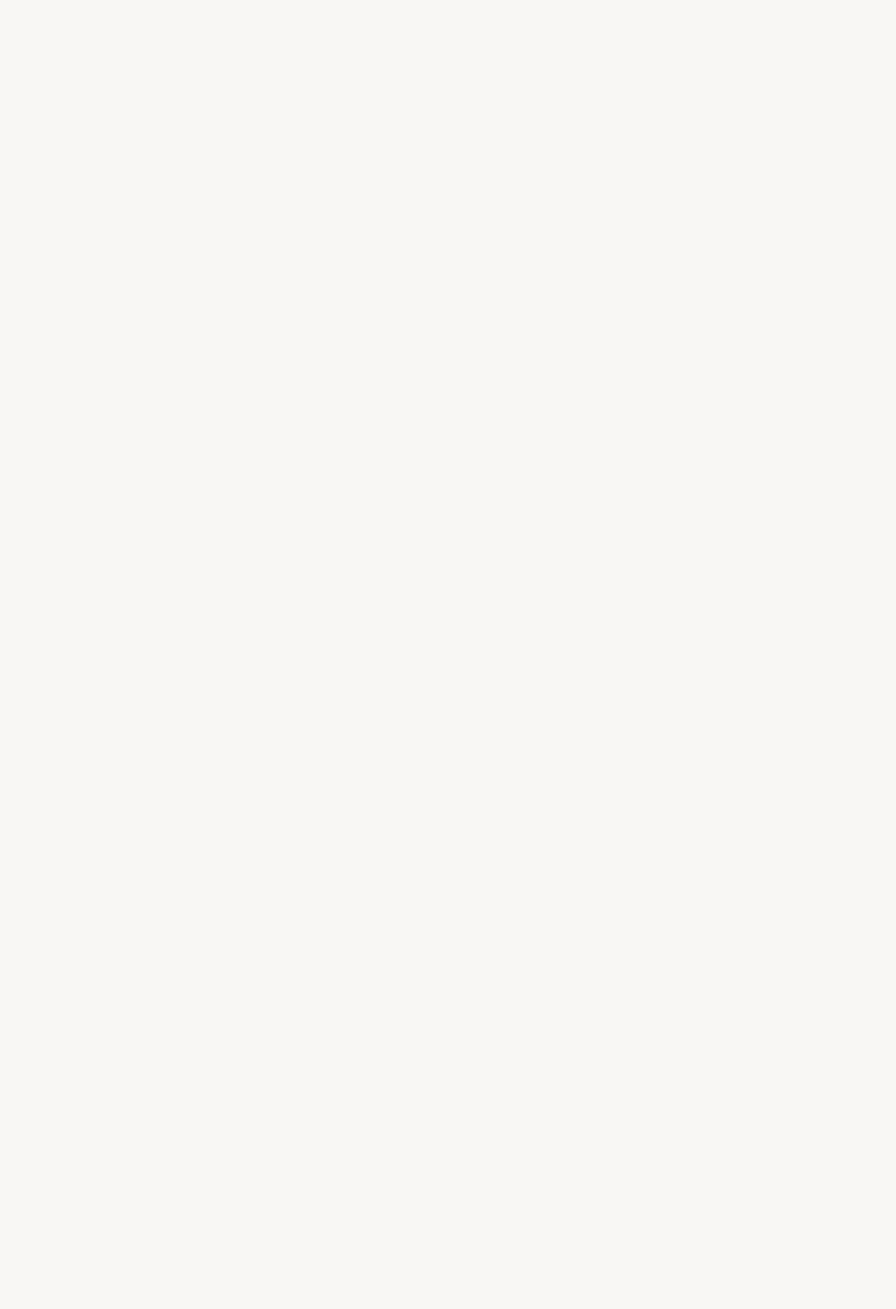
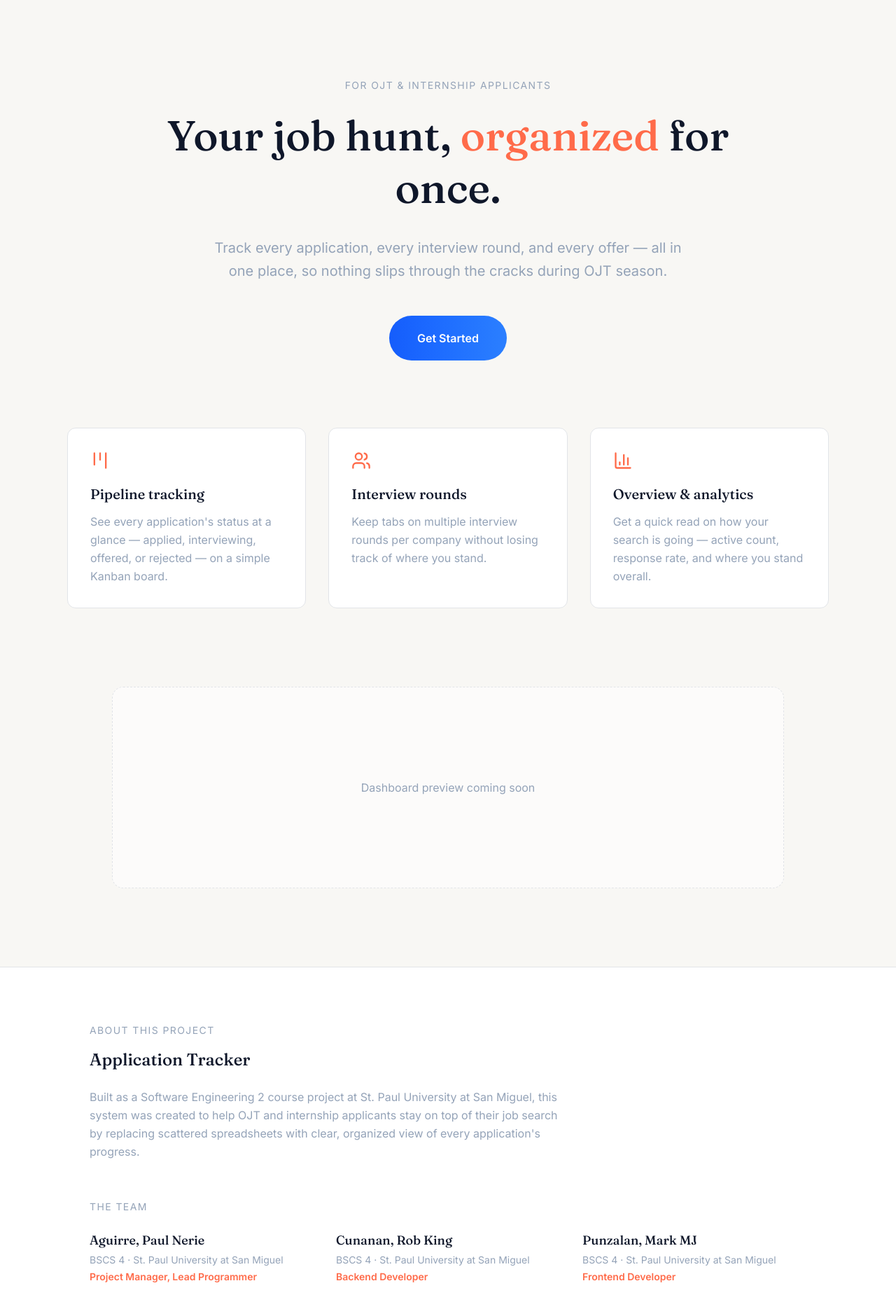
Before and after one commit to ToyBitZ00/Application_Tracker, a Next.js app: page / in a window 1280 px wide. Before the commit this address had no page. Shown: the top 1870 px of the page at 70% size. Before the commit the page ends 800 px from the top, so only its background shows below. Built offline with nearby package versions, Linux system fonts and the light colour scheme.

Commit message:
Created the Initial Landing Page.

```diff
--- /dev/null
+++ b/app/login/page.tsx
@@ -0,0 +1,10 @@
+export default function LoginPage() {
+  return (
+    <div className="min-h-screen flex items-center justify-center bg-paper px-8">
+      <div className="w-full max-w-sm text-center">
+        <h1 className="font-display text-2xl text-ink mb-2">Login</h1>
+        <p className="text-sm text-slate">Login form goes here.</p>
+      </div>
+    </div>
+  );
+}
--- a/app/page.tsx
+++ b/app/page.tsx
@@ -1,71 +1,104 @@
-import Image from "next/image";
-import { redirect } from 'next/navigation';
+import Link from 'next/link';
+import { Kanban, Users, BarChart3 } from 'lucide-react';
 
-export default function Home() {
-  redirect('/dashboard');
+const team = [
+  {
+    name: 'Aguirre, Paul Nerie',
+    year: 'BSCS 4',
+    role: 'Project Manager, Lead Programmer',
+  },
+  {
+    name: 'Cunanan, Rob King',
+    year: 'BSCS 4',
+    role: 'Backend Developer',
+  },
+  {
+    name: 'Punzalan, Mark MJ',
+    year: 'BSCS 4',
+    role: 'Frontend Developer',
+  },
+];
+
+export default function LandingPage() {
   return (
-    <div className="flex flex-col flex-1 items-center justify-center bg-zinc-50 font-sans dark:bg-black">
-      <main className="flex flex-1 w-full max-w-3xl flex-col items-center justify-between py-32 px-16 bg-white dark:bg-black sm:items-start">
-        <Image
-          className="dark:invert h-5 w-[100px]"
-          src="/next.svg"
-          alt="Next.js logo"
-          width={100}
-          height={20}
-          priority
-        />
-        <div className="flex flex-col items-center gap-6 text-center sm:items-start sm:text-left">
-          <h1 className="max-w-xs text-3xl font-semibold leading-10 tracking-tight text-black dark:text-zinc-50">
-            To get started, edit the{" "}
-            <code className="rounded bg-black/[.06] px-1.5 py-0.5 font-mono text-[0.9em] dark:bg-white/[.08]">
-              page.tsx
-            </code>{" "}
-            file.
-          </h1>
-          <p className="max-w-md text-lg leading-8 text-zinc-600 dark:text-zinc-400">
-            Looking for a starting point or more instructions? Head over to{" "}
-            <a
-              href="https://vercel.com/templates?framework=next.js&utm_source=create-next-app&utm_medium=appdir-template-tw&utm_campaign=create-next-app"
-              className="font-medium text-zinc-950 dark:text-zinc-50"
-            >
-              Templates
-            </a>{" "}
-            or the{" "}
-            <a
-              href="https://nextjs.org/learn?utm_source=create-next-app&utm_medium=appdir-template-tw&utm_campaign=create-next-app"
-              className="font-medium text-zinc-950 dark:text-zinc-50"
-            >
-              Learning
-            </a>{" "}
-            center.
+    <div className="min-h-screen bg-paper">
+      {/* Hero */}
+      <section className="px-8 pt-28 pb-24 max-w-4xl mx-auto text-center">
+        <p className="text-sm uppercase tracking-widest text-slate mb-6">
+          For OJT & Internship Applicants
+        </p>
+        <h1 className="font-display text-5xl md:text-6xl leading-tight text-ink mb-8">
+          Your job hunt,{' '}
+          <span className="text-coral">organized</span> for once.
+        </h1>
+        <p className="text-slate text-xl mb-12 max-w-2xl mx-auto leading-relaxed">
+          Track every application, every interview round, and every offer —
+          all in one place, so nothing slips through the cracks during OJT season.
+        </p>
+        <Link
+          href="/login"
+          className="inline-block px-10 py-5 rounded-full bg-gradient-to-r from-blue-600 to-blue-500 text-white font-semibold text-base hover:opacity-90 transition-opacity"
+        >
+          Get Started
+        </Link>
+      </section>
+
+      {/* Features */}
+      <section className="px-8 pb-28 max-w-6xl mx-auto grid grid-cols-1 md:grid-cols-3 gap-8">
+        <div className="border border-hairline rounded-xl p-8 bg-white">
+          <Kanban size={28} className="text-coral mb-5" />
+          <h3 className="font-display text-xl text-ink mb-3">Pipeline tracking</h3>
+          <p className="text-base text-slate leading-relaxed">
+            See every application's status at a glance — applied, interviewing, offered, or rejected — on a simple Kanban board.
           </p>
         </div>
-        <div className="flex flex-col gap-4 text-base font-medium sm:flex-row">
-          <a
-            className="flex h-12 w-full items-center justify-center gap-2 rounded-full bg-foreground px-5 text-background transition-colors hover:bg-[#383838] dark:hover:bg-[#ccc] md:w-[158px]"
-            href="https://vercel.com/new?utm_source=create-next-app&utm_medium=appdir-template-tw&utm_campaign=create-next-app"
-            target="_blank"
-            rel="noopener noreferrer"
-          >
-            <Image
-              className="dark:invert h-[14px] w-4"
-              src="/vercel.svg"
-              alt="Vercel logomark"
-              width={16}
-              height={14}
-            />
-            Deploy Now
-          </a>
-          <a
-            className="flex h-12 w-full items-center justify-center rounded-full border border-solid border-black/[.08] px-5 transition-colors hover:border-transparent hover:bg-black/[.04] dark:border-white/[.145] dark:hover:bg-[#1a1a1a] md:w-[158px]"
-            href="https://nextjs.org/docs?utm_source=create-next-app&utm_medium=appdir-template-tw&utm_campaign=create-next-app"
-            target="_blank"
-            rel="noopener noreferrer"
-          >
-            Documentation
-          </a>
+        <div className="border border-hairline rounded-xl p-8 bg-white">
+          <Users size={28} className="text-coral mb-5" />
+          <h3 className="font-display text-xl text-ink mb-3">Interview rounds</h3>
+          <p className="text-base text-slate leading-relaxed">
+            Keep tabs on multiple interview rounds per company without losing track of where you stand.
+          </p>
         </div>
-      </main>
+        <div className="border border-hairline rounded-xl p-8 bg-white">
+          <BarChart3 size={28} className="text-coral mb-5" />
+          <h3 className="font-display text-xl text-ink mb-3">Overview & analytics</h3>
+          <p className="text-base text-slate leading-relaxed">
+            Get a quick read on how your search is going — active count, response rate, and where you stand overall.
+          </p>
+        </div>
+      </section>
+
+      {/* Preview placeholder */}
+      <section className="px-8 pb-28 max-w-5xl mx-auto">
+        <div className="border border-dashed border-hairline rounded-2xl bg-white/50 h-72 flex items-center justify-center">
+          <p className="text-base text-slate">Dashboard preview coming soon</p>
+        </div>
+      </section>
+
+      {/* About Us footer */}
+      <footer className="border-t border-hairline bg-white px-8 py-20">
+        <div className="max-w-5xl mx-auto">
+          <p className="text-sm uppercase tracking-widest text-slate mb-4">About this project</p>
+          <h2 className="font-display text-2xl text-ink mb-6">Application Tracker</h2>
+          <p className="text-base text-slate leading-relaxed max-w-2xl mb-14">
+            Built as a Software Engineering 2 course project at St. Paul University at San Miguel,
+            this system was created to help OJT and internship applicants stay on top of their job
+            search by replacing scattered spreadsheets with clear, organized view
+            of every application's progress.
+          </p>
+
+          <p className="text-sm uppercase tracking-widest text-slate mb-6">The team</p>
+          <div className="grid grid-cols-1 md:grid-cols-3 gap-8">
+            {team.map(({ name, year, role }) => (
+              <div key={name}>
+                <p className="font-display text-lg text-ink mb-1">{name}</p>
+                <p className="text-sm text-slate mb-1">{year} · St. Paul University at San Miguel</p>
+                <p className="text-sm text-coral font-semibold">{role}</p>
+              </div>
+            ))}
+          </div>
+        </div>
+      </footer>
     </div>
   );
 }
```
